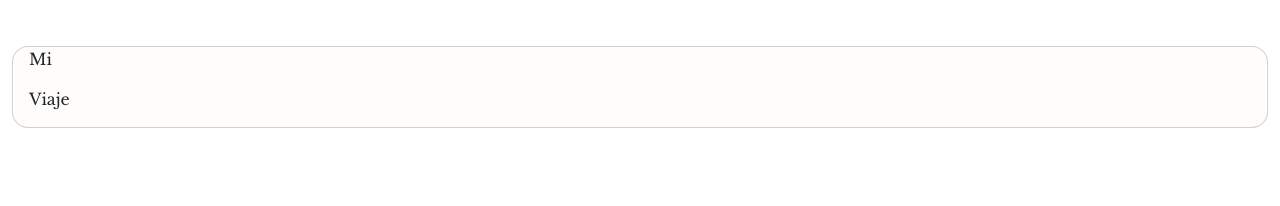
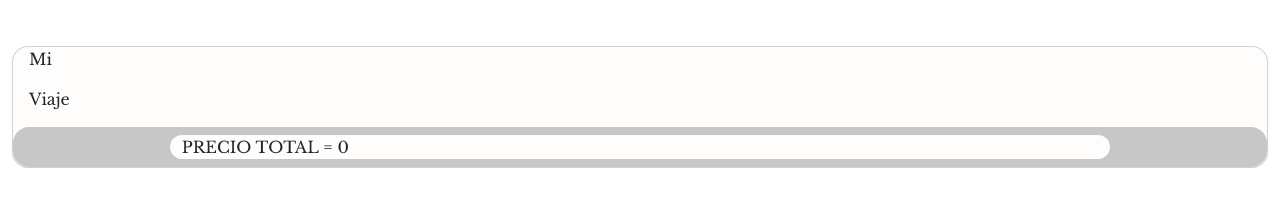
Before and after one commit to AgustinaLorusso/AUROMA-LorussoM, a plain HTML site: page index.html in a window 1280 px wide. Shown: the part 2473-2679 px from the top of the page. Before the commit the page ends 2649 px from the top, so only its background shows below. Drawn offline with nearby package versions, Linux system fonts and the light colour scheme.

Commit message:
modificaciones

```diff
--- a/scr/index.js
+++ b/scr/index.js
@@ -1,77 +1,3 @@
-
-//Boton de calculo de valor y el form
-/*const btnValor= document.getElementById("btnValor");
-const form=document.getElementById("excursiones");
-const btnAgregar=document.getElementById("agregar");
-//const muestraCompras=document.getElementById("compras");
-
-//Clase que tiene como atributo el nombre,precio y numero asociados a la excursion.
-class Excursion{
-    constructor(nombre,precio,nroExcursion){
-        this.nombre=nombre;
-        this.precio=precio;
-        this.nroExcursion=nroExcursion;
-    }
-}
-//Arreglo de excursiones dentro de un array
-const excursiones=[
-    new Excursion("caminata por el perito moreno",1900,1),
-    new Excursion("kiteboarding en italia",2900,2),
-    new Excursion("esqui por bulgaria",3900,3),
-]
-//mensajes
-const msjeDatoNoValido="La cantidad de pasajeros ingresada no es valida."
-const msjeIdNovalido="El ID ingresado no pertenece a ninguna excursion";
-
-//  Funcion que calcula el valor de cada excursion segun la cantidad de personas que asistiran
-function calculoPrecio(datos,numero){
-    return(datos.precio*numero);
-}
-
-function ingresoCantPersonas(){
-    let cantidad=document.getElementById('cantPersonas').value;
-    cantidad=cantidad.trim();
-    cantidad=parseInt(cantidad)
-    if(cantidad==""||isNaN(cantidad)|| cantidad<=0){
-        cantidad=msjeDatoNoValido;
-    }
-    return(cantidad);
-}
-
-function ingresoExcursion(){
-    const id =document.getElementById("nombreExcursion").value;
-    let datosExcursion=excursiones.find(excursion => excursion.nroExcursion  === parseInt(id));
-    if (datosExcursion === undefined){
-        datosExcursion=msjeIdNovalido;
-    }
-    return(datosExcursion);
-}
-
-form.onclick = function(e){
-    let menu ="EXCURSIONES\n";
-    for (const excursion of excursiones){
-        menu +=`  ID:${excursion.nroExcursion} - ${excursion.nombre} - $${excursion.precio}\n`;
-    }
-    menu+="Ingrese ID de excursion y cantidad de personas para saber el valor:"
-    document.getElementById("actividades").innerHTML=menu;
-}
-
-
-btnValor.onclick = function(e){
-    e.preventDefault();
-    const datosExcursion=ingresoExcursion();
-    const cantPersonas=ingresoCantPersonas();
-    if (datosExcursion===msjeIdNovalido){
-        document.getElementById('print').innerHTML=msjeIdNovalido;
-    } else if (cantPersonas===msjeDatoNoValido) {
-        document.getElementById('print').innerHTML=msjeDatoNoValido;
-    }else{
-        const valor=calculoPrecio(datosExcursion,cantPersonas);
-        const msjeValor=`El valor de la excursion es de $${valor}`
-        document.getElementById('print').innerHTML=msjeValor;
-    }
-}*/
-
 //Importo el arreglo de excursiones
 import { excursiones } from "./items.js";
 
@@ -109,6 +35,8 @@ function renderizarProductos(){
         btn.setAttribute('agregar',element.id);
         btn.addEventListener('click', agregarCarrito);
         btn.textContent ='AGREGAR'
+
+
         //INSERTO
         cardBody.appendChild(titulo);
         cardBody.appendChild(precio);
@@ -116,10 +44,19 @@ function renderizarProductos(){
         estructura.appendChild(imagen);
         estructura.appendChild(cardBody);
         productos.appendChild(estructura);
-    }
-    )
+    } )
+
 }
-
+//Funcion valor total
+function valor(){
+    let valorCompra =0;
+    carritoDeCompras.forEach((element)=>{
+        const producto = excursiones.find(productoElegido => productoElegido.id === parseInt(element));
+        valorCompra = valorCompra+producto.precio;
+    })
+    const msje=`PRECIO TOTAL = ${valorCompra}`;
+    return(msje);
+}
 //Funcion que agrega el producto al carrito
 function agregarCarrito(e) {
     carritoDeCompras.push(e.target.getAttribute('agregar'));
@@ -186,6 +123,11 @@ function renderizarCarrito(){
        cardCarrito.appendChild(cardCarritoBody);
        carrito.appendChild(cardCarrito);
     });
+    //Estructura de donde se muesta valor total
+    const valorTotal =  document.createElement('div');
+    valorTotal.classList.add('colorGrisClaro','w-75','rounded-4','my-2')
+    valorTotal.textContent=valor();
+    carrito.appendChild(valorTotal);
 
 }
 
```
Also changed, not shown: index.html (+1 -3 lines).
